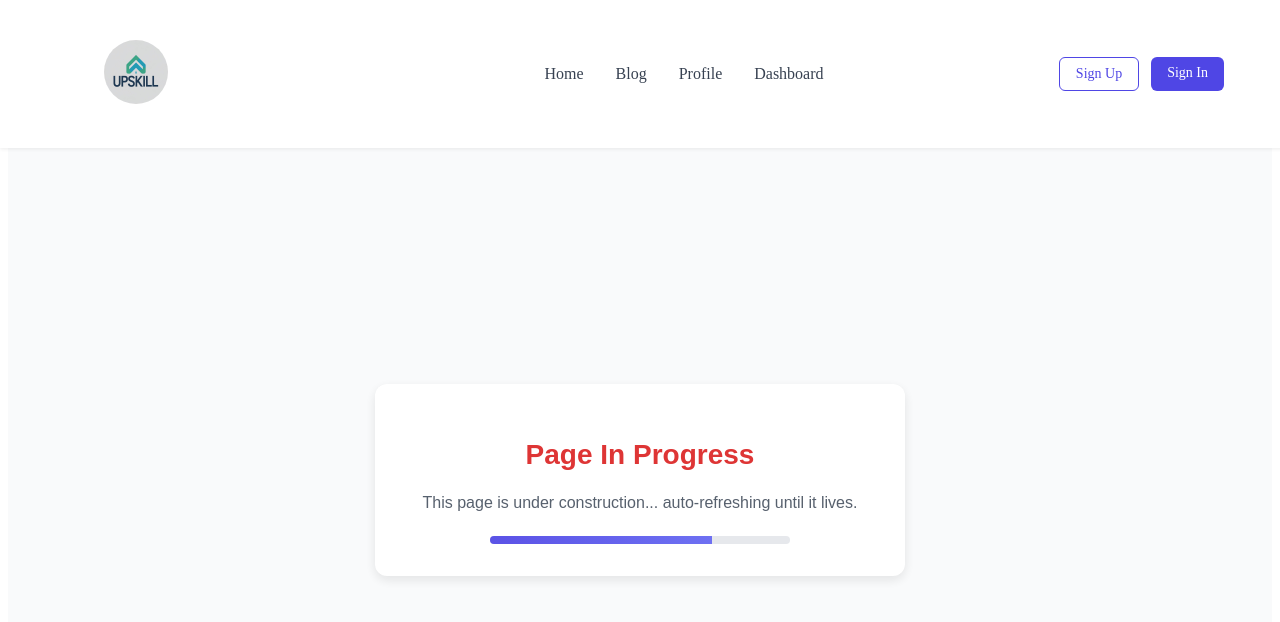
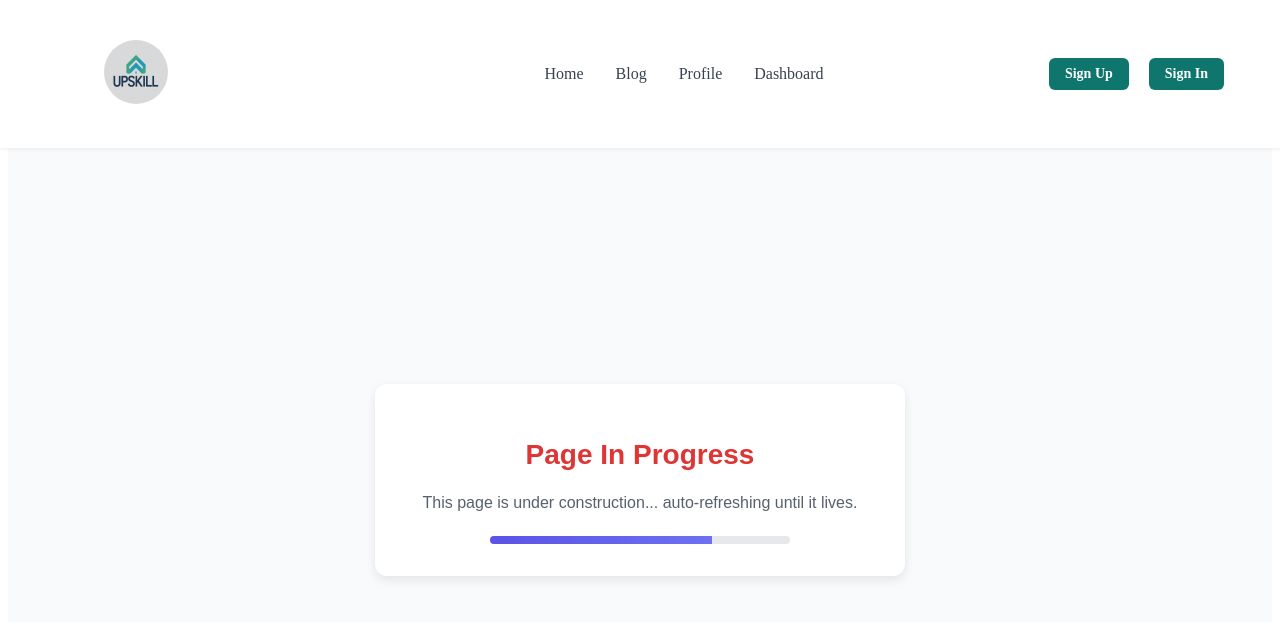
Before and after one commit to Tsh-l0/UpSkill_PortfolioProject, a React (Vite) app in the folder testing_file/project/: page /dead in a window 1280 px wide. Shown: the top 622 px of the page. Built offline with nearby package versions, Linux system fonts and the light colour scheme; the HTML template or start-up script is replaced by a standard one.

Commit message:
Tweak navbar styles

```diff
--- a/testing_file/project/src/styles/navbar.css
+++ b/testing_file/project/src/styles/navbar.css
@@ -55,6 +55,22 @@
 
 .btn-signup,
 .btn-signin {
+    font-size: 0.875rem;
+    font-weight: 700;
+    padding: 0.5rem 1rem;
+    border-radius: 0.375rem;
+    text-decoration: none;
+    margin-left: 0.5rem;
+}
+
+.btn-signup {
+    color: #0f766e;
+    border: 1px solid #0f766e;
+    background: white;
+}
+
+.btn-signup,
+.btn-signin {
 	font-size: 0.875rem;
 	padding: 0.5rem 1rem;
 	border-radius: 0.375rem;
@@ -62,20 +78,21 @@
 }
 
 .btn-signup {
-	color: #4f46e5;
-	border: 1px solid #4f46e5;
+    background: #0f766e;
+    color: white;
+    border: none;
 }
 
 .btn-signup:hover {
-	background: #eef2ff;
+	background: #ccfbf1;
 }
 
 .btn-signin {
-	background: #4f46e5;
-	color: white;
-	border: none;
+    background: #0f766e;
+    color: white;
+    border: none;
 }
 
 .btn-signin:hover {
-	background: #4338ca;
+   background: #115e59;
 }
```
